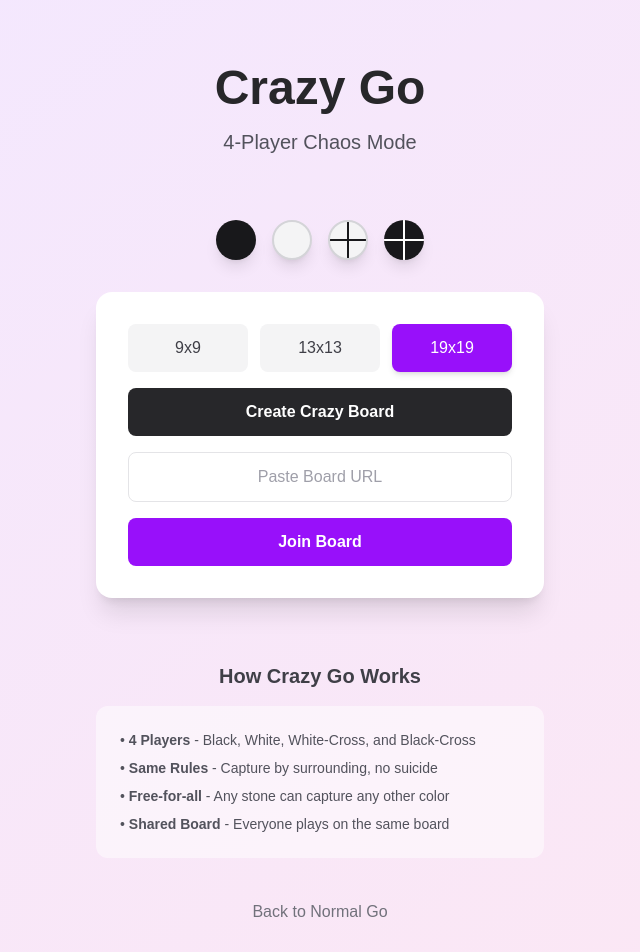
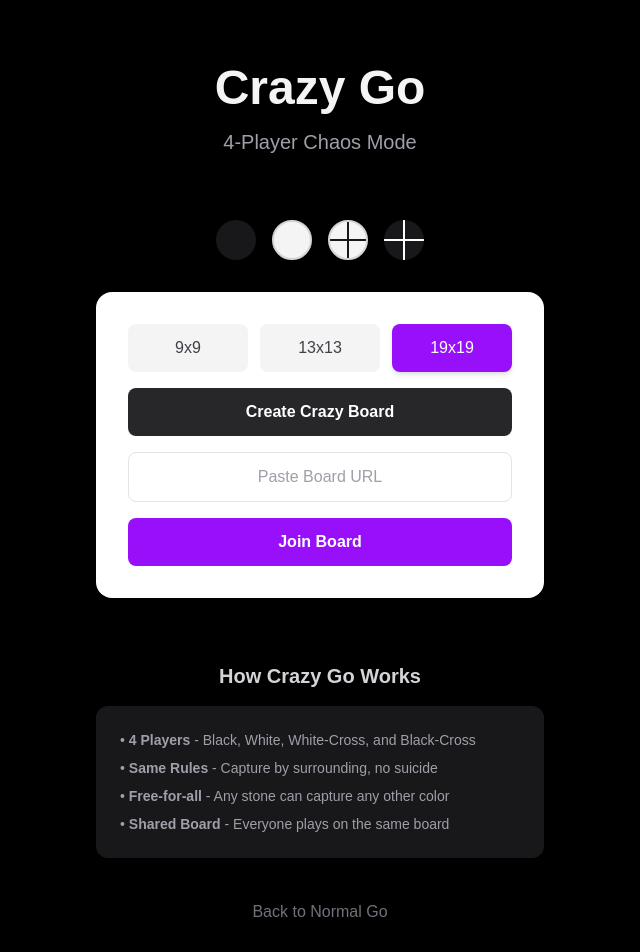
Before and after one commit to micheldegeofroy/gobanweb, a Next.js app: page /crazy in a window 1280 px wide. Shown: the top 952 px of the page, without its empty margins (320-960 px from the left). Built offline with nearby package versions, Linux system fonts and the light colour scheme.

Commit message:
Change Crazy Go background to black
Co-Authored-By: Claude Opus 4.5 <noreply@anthropic.com>

```diff
--- a/src/app/crazy/[gameId]/page.tsx
+++ b/src/app/crazy/[gameId]/page.tsx
@@ -303,7 +303,7 @@ export default function CrazyGamePage({ params }: { params: Promise<{ gameId: st
 
   if (showKeyModal && !privateKey) {
     return (
-      <div className="min-h-screen bg-gradient-to-br from-purple-100 to-pink-100 dark:from-purple-950 dark:to-zinc-900 flex items-center justify-center p-4">
+      <div className="min-h-screen bg-black flex items-center justify-center p-4">
         <div className="bg-white dark:bg-zinc-800 rounded-2xl shadow-xl p-8 max-w-md w-full">
           <h2 className="text-2xl font-bold text-zinc-800 dark:text-zinc-100 mb-6">Access Denied</h2>
           <input
@@ -329,15 +329,15 @@ export default function CrazyGamePage({ params }: { params: Promise<{ gameId: st
 
   if (isLoading) {
     return (
-      <div className="min-h-screen bg-gradient-to-br from-purple-100 to-pink-100 dark:from-purple-950 dark:to-zinc-900 flex items-center justify-center">
-        <div className="text-xl text-zinc-600 dark:text-zinc-400">Loading board...</div>
+      <div className="min-h-screen bg-black flex items-center justify-center">
+        <div className="text-xl text-zinc-400">Loading board...</div>
       </div>
     );
   }
 
   if (error && !game) {
     return (
-      <div className="min-h-screen bg-gradient-to-br from-purple-100 to-pink-100 dark:from-purple-950 dark:to-zinc-900 flex items-center justify-center">
+      <div className="min-h-screen bg-black flex items-center justify-center">
         <div className="bg-white dark:bg-zinc-800 rounded-2xl shadow-xl p-8 max-w-md text-center">
           <div className="text-red-500 text-xl mb-4">{error}</div>
           <button onClick={() => router.push('/crazy')} className="px-6 py-3 bg-zinc-800 dark:bg-zinc-100 text-white dark:text-zinc-800 rounded-lg font-semibold hover:bg-zinc-700 dark:hover:bg-zinc-200 transition-colors">
@@ -351,7 +351,7 @@ export default function CrazyGamePage({ params }: { params: Promise<{ gameId: st
   if (!game) return null;
 
   return (
-    <div className="min-h-screen bg-gradient-to-br from-purple-100 to-pink-100 dark:from-purple-950 dark:to-zinc-900">
+    <div className="min-h-screen bg-black">
       <div className="container mx-auto px-2 sm:px-4 py-4 sm:py-8">
         {/* Header */}
         <div className="flex items-center justify-between mb-4 sm:mb-6">
--- a/src/app/crazy/page.tsx
+++ b/src/app/crazy/page.tsx
@@ -79,13 +79,13 @@ export default function CrazyGoHome() {
   };
 
   return (
-    <div className="min-h-screen bg-gradient-to-br from-purple-100 to-pink-100 dark:from-purple-950 dark:to-zinc-900">
+    <div className="min-h-screen bg-black">
       <div className="container mx-auto px-4 py-16">
         <header className="text-center mb-16">
-          <h1 className="text-5xl font-bold text-zinc-800 dark:text-zinc-100 mb-4">
+          <h1 className="text-5xl font-bold text-zinc-100 mb-4">
             Crazy Go
           </h1>
-          <p className="text-xl text-zinc-600 dark:text-zinc-400">
+          <p className="text-xl text-zinc-400">
             4-Player Chaos Mode
           </p>
         </header>
@@ -167,11 +167,11 @@ export default function CrazyGoHome() {
 
         {/* Info Section */}
         <div className="max-w-md mx-auto mt-16 text-center">
-          <h3 className="text-xl font-semibold text-zinc-700 dark:text-zinc-300 mb-4">
+          <h3 className="text-xl font-semibold text-zinc-300 mb-4">
             How Crazy Go Works
           </h3>
-          <div className="bg-white/50 dark:bg-zinc-800/50 rounded-xl p-6">
-            <ul className="text-sm text-zinc-600 dark:text-zinc-400 space-y-2 text-left">
+          <div className="bg-zinc-900 rounded-xl p-6">
+            <ul className="text-sm text-zinc-400 space-y-2 text-left">
               <li>• <strong>4 Players</strong> - Black, White, White-Cross, and Black-Cross</li>
               <li>• <strong>Same Rules</strong> - Capture by surrounding, no suicide</li>
               <li>• <strong>Free-for-all</strong> - Any stone can capture any other color</li>
@@ -184,7 +184,7 @@ export default function CrazyGoHome() {
         <div className="max-w-md mx-auto mt-8 text-center">
           <button
             onClick={() => router.push('/')}
-            className="text-zinc-500 hover:text-zinc-700 dark:hover:text-zinc-300 transition-colors"
+            className="text-zinc-500 hover:text-zinc-300 transition-colors"
           >
             Back to Normal Go
           </button>
```
